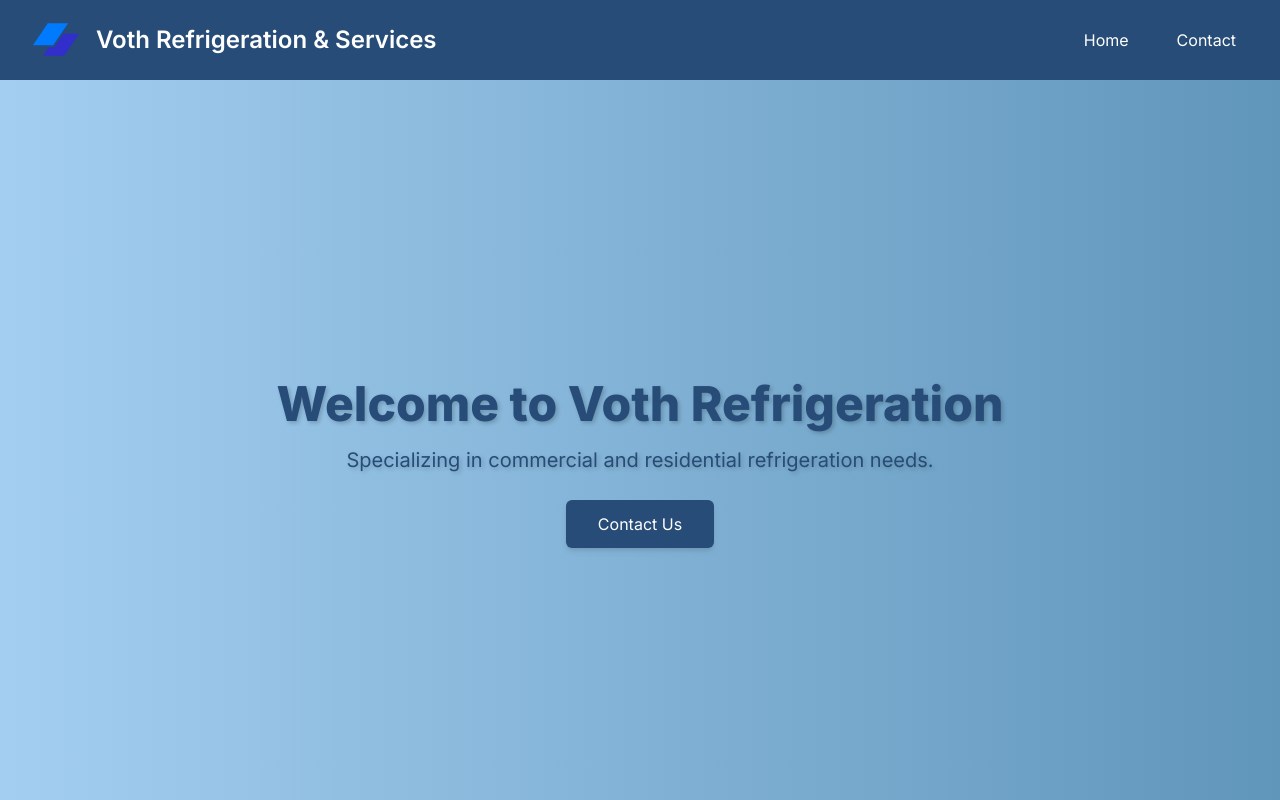
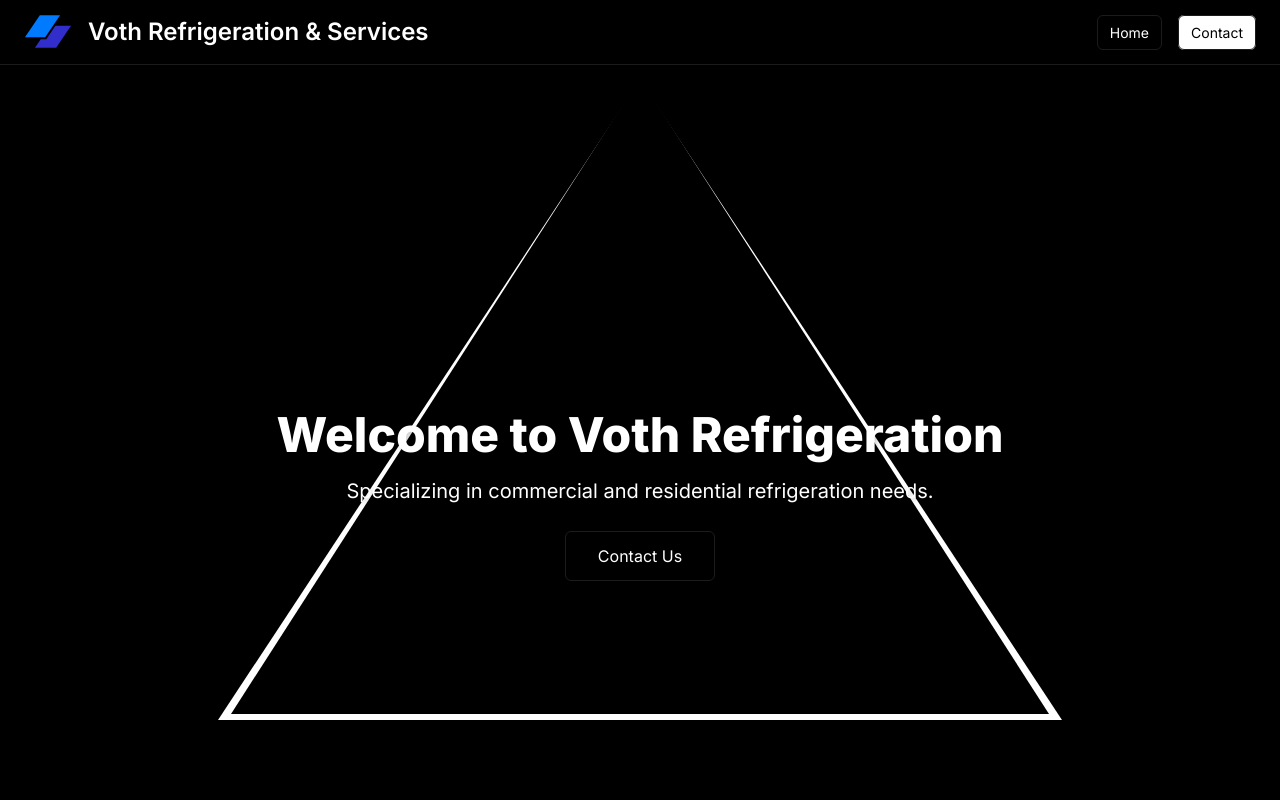
Before and after one commit to jordanzach13/VothRefrigeration, a Next.js app in the folder vothrefrigeration/: page / in a window 1280 px wide. Shown: the top 800 px of the page. Built offline with nearby package versions, Linux system fonts and the light colour scheme.

Commit message:
palette changes

```diff
--- a/vothrefrigeration/src/app/components/header.js
+++ b/vothrefrigeration/src/app/components/header.js
@@ -2,18 +2,18 @@ import Link from "next/link";
 
 export default function Header() {
   return (
-    <nav className="bg-secondary text-primary p-4 fixed w-full z-50">
-      <div className="flex flex-col md:flex-row items-center justify-between mx-4">
+    <nav className="text-primary p-2 fixed w-full z-50 backdrop-filter backdrop-blur-sm nav-border">
+      <div className="flex flex-col md:flex-row items-center justify-between mx-4 backdrop-filter">
         <div className="flex items-center space-x-4">
           <img className="h-12 w-12" src="/images/logoipsum-245.svg" alt="Logo" />
           <h1 className="text-xl font-semibold md:text-2xl">Voth Refrigeration & Services</h1>
         </div>
-        <div className="flex md:flex-row items-center space-x-2 md:space-x-4 mt-4 md:mt-0">
+        <div className="flex flex-col md:flex-row items-center space-x-2 md:space-x-4 mt-4 md:mt-0 ">
           <Link href="/">
-            <span className="cursor-pointer hover:bg-primary hover:text-secondary rounded-md px-3 py-2 text-sm md:text-base">Home</span>
+            <span className="cursor-pointer hover:bg-accent rounded-md px-3 py-2 text-sm border">Home</span>
           </Link>
           <Link href="/contact">
-            <span className="cursor-pointer hover:bg-primary hover:text-secondary rounded-md px-3 py-2 text-sm md:text-base mt-2 md:mt-0 md:ml-2">Contact</span>
+            <span className="bg-secondary text-secondary cursor-pointer hover:bg-accent2 rounded-md px-3 py-2 text-sm border">Contact</span>
           </Link>
         </div>
       </div>
--- a/vothrefrigeration/src/app/globals.css
+++ b/vothrefrigeration/src/app/globals.css
@@ -3,15 +3,15 @@
 @tailwind utilities;
 
 :root {
-  --foreground: #FFFFFFFE;
-  --primary-color: #E7ECF0;
-  --background-start: #E8EBF0;
-  --background-end: #E9EBEC;
-  --secondary-color: #274C77;
-  --accent-color: #A3CEF1;
-  --accent2-color: #6096BA;
-  --text-primary: #FFFFFFFE;
-  --text-secondary: #274C77;
+  --foreground: #000000; /* White */
+  --primary-color: #000000; /* Black */
+  --secondary-color: #FFFFFF; /* Dark Gray */
+  --background-start: #000000; /* Light Gray */
+  --background-end: #000000; /* Darker Gray */
+  --accent-color: #1c1c1c; /* Blue Accent */
+  --accent2-color: #dfdfdf; /* Medium Gray */
+  --text-primary: #FFFFFF; /* Black */
+  --text-secondary: #000000; /* Dark Gray */
 }
 
 body {
@@ -36,23 +36,39 @@ body {
     text-wrap: balance;
   }
 
+  .triangle {
+    position: absolute;
+    width: 0;
+    border-left: 33vw transparent solid;
+    border-right: 33vw transparent solid;
+    border-bottom: 80vh solid;
+    z-index: -1;
+  }
+
+  .triangle-black {
+    z-index: 1;
+    position: absolute;
+    width: 0;
+    height: 0;
+    border-left: 32vw solid transparent;
+    border-right: 32vw solid transparent;
+    border-bottom: 79.5vh solid #fff;
+    margin-bottom: 1vh;
+    border-bottom-color: #000;
+  }
+
   .bg-hero {
-    background-image: linear-gradient(to right, var(--accent-color), var(--accent2-color));
+    background-image: linear-gradient(to right, var(--background-start), var(--background-end));
   }
 
   .hero-text {
-    color: var(--text-secondary);
+    color: var(--text-primary);
     text-shadow: 2px 2px 4px rgba(0, 0, 0, 0.2);
   }
 
   .hero-button {
-    background-color: var(--secondary-color);
     color: var(--text-primary);
     transition: background-color 0.3s ease;
-  }
-
-  .hero-button:hover {
-    background-color: var(--accent-color);
   }
 
   .bg-primary {
@@ -79,9 +95,16 @@ body {
     color: var(--text-secondary);
   }
 
+  .nav-border {
+    border-bottom: 1px solid var(--accent-color);
+  }
+
+  .border {
+    border: 1px solid var(--accent-color);
+  }
+
   .border-gradient {
     border-top: 1px solid transparent;
     background: linear-gradient(to right, transparent, var(--accent2-color), transparent);
   }
-
 }
--- a/vothrefrigeration/src/app/page.js
+++ b/vothrefrigeration/src/app/page.js
@@ -4,31 +4,37 @@ import Link from "next/link";
 export default function Home() {
   return (
     <main className="flex flex-col min-h-screen p-0">
-      <div className="flex flex-grow flex-col w-full mt-16 space-y-8 pb-16">
+      <div className="flex flex-grow flex-col w-full mt-24 space-y-8 pb-16">
 
         {/* Hero Section */}
-        <div className="flex flex-col items-center justify-center text-center h-screen mb-16 bg-hero rounded-md shadow-lg hero-text">
+        <div className="relative flex flex-col items-center justify-center text-center h-screen mb-16 bg-hero rounded-md shadow-lg hero-text">
+          <div className="relative z-10">
             <h1 className="text-5xl font-extrabold mb-4">Welcome to Voth Refrigeration</h1>
             <p className="text-xl leading-relaxed mb-6">
               Specializing in commercial and residential refrigeration needs.
             </p>
-          <button className="hero-button py-3 px-8 rounded-md shadow-md">
+            <button className="border hover:bg-accent hero-button py-3 px-8 rounded-md shadow-md">
               <Link href="/contact">Contact Us</Link>
             </button>
+          </div>
+          <div className="z-0 flex items-center justify-center absolute pb-48">
+            <div className="triangle-black"></div>
+            <div className="triangle"></div>
+          </div>
         </div>
 
         {/* Mission Statement */}
         <div className="flex-grow flex justify-center items-center px-8">
-          <div className="bg-white rounded-md p-8 shadow-md max-w-4xl">
-            <h2 className="text-4xl font-bold mb-4 text-secondary text-center">Why Choose Us</h2>
-            <p className="text-lg leading-relaxed text-gray-700 text-center">
+          <div className="rounded-md p-8 shadow-md max-w-4xl text-primary">
+            <h2 className="text-4xl font-bold mb-4 text-center">Why Choose Us</h2>
+            <p className="text-lg leading-relaxed text-center">
               Voth Refrigeration specializes in your commercial and residential needs. Our mission is to make it easy for our clients to do business with us. We take pride in our efficiency, honesty, and quick responses to your needs. We never compromise on the quality of our work and the services we provide.
             </p>
           </div>
         </div>
 
         {/* Services Section */}
-        <div className="flex-grow text-secondary px-16">
+        <div className="flex-grow text-primary px-16">
           <Services/>
         </div>
       </div>
```
Lines whose indentation alone changed are shown as unchanged.
